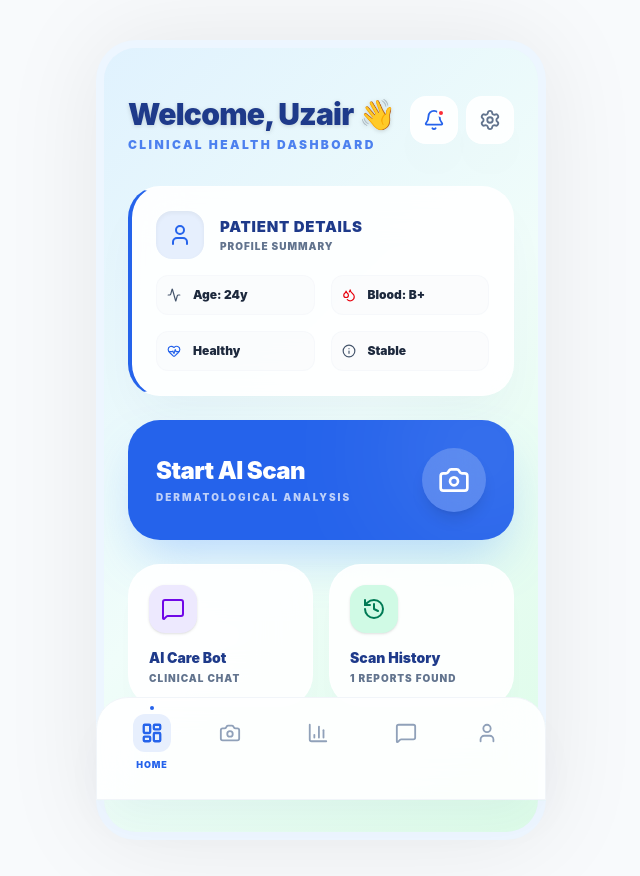
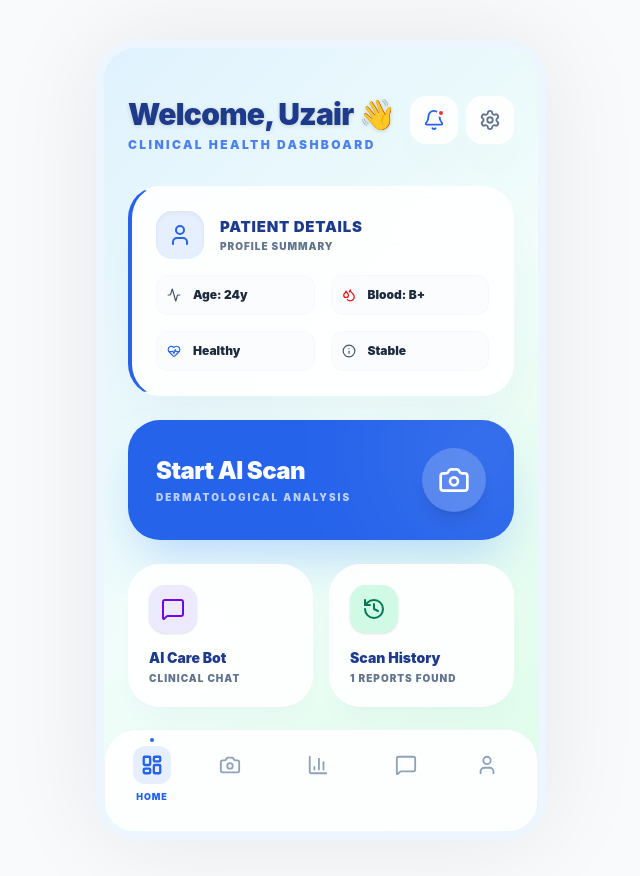
Before and after one commit to uzairraza73/FYP-App, a Next.js app: page /home in a window 1280 px wide. Shown: the top 876 px of the page, without its empty margins (319-959 px from the left). Built offline with nearby package versions, Linux system fonts and the light colour scheme.

Commit message:
UI Layout Optimization: Switched navigation to absolute positioning for container-locked stability. Added desktop application framing and centered centering logic. Optimized visibility across all entry routes.

```diff
--- a/src/components/MobileNav.tsx
+++ b/src/components/MobileNav.tsx
@@ -23,7 +23,8 @@ export const MobileNav = () => {
     '/login',
     '/signup',
     '/profile-setup',
-    '/'
+    '/',
+    '/portal-select'
   ].includes(pathname);
 
   if (hideNav) {
@@ -31,7 +32,7 @@ export const MobileNav = () => {
   }
 
   return (
-    <nav className="fixed bottom-0 left-1/2 -translate-x-1/2 w-full max-w-[450px] glass-card border-t border-slate-100 dark:border-slate-800 px-4 py-3 pb-6 z-50 rounded-t-[32px] shadow-2xl">
+    <nav className="absolute bottom-0 left-0 w-full glass-card border-t border-slate-100 dark:border-slate-800 px-4 py-3 pb-6 z-50 rounded-t-[32px] shadow-2xl">
       <div className="flex justify-between items-center max-w-[400px] mx-auto">
         {navItems.map((item) => {
           const isActive = pathname === item.href;
--- a/src/components/SafetyFooter.tsx
+++ b/src/components/SafetyFooter.tsx
@@ -7,7 +7,7 @@ import { ShieldAlert } from 'lucide-react';
 export const SafetyFooter = () => {
   const pathname = usePathname();
 
-  const hiddenPaths = ['/welcome', '/', '/login', '/signup', '/profile-setup', '/scan'];
+  const hiddenPaths = ['/welcome', '/', '/login', '/signup', '/profile-setup', '/scan', '/portal-select'];
   if (hiddenPaths.includes(pathname)) return null;
 
   return (
```
